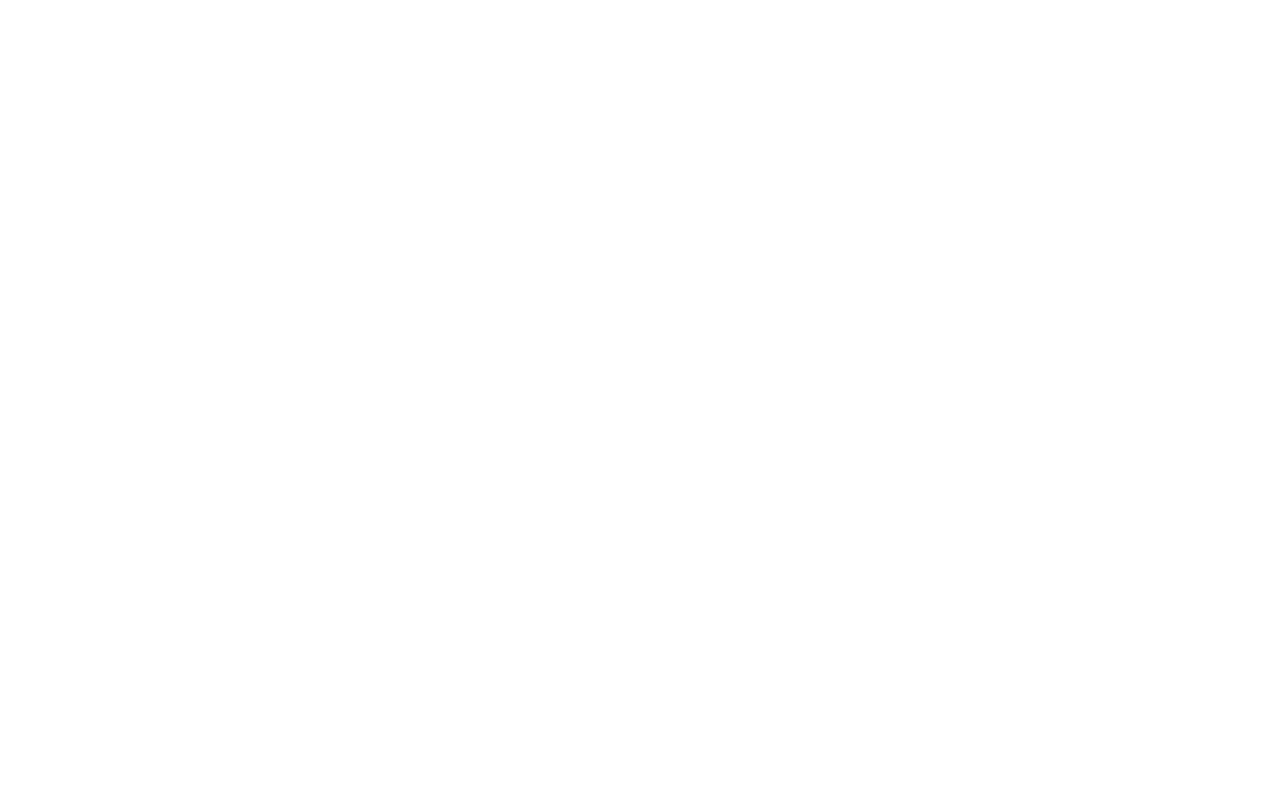
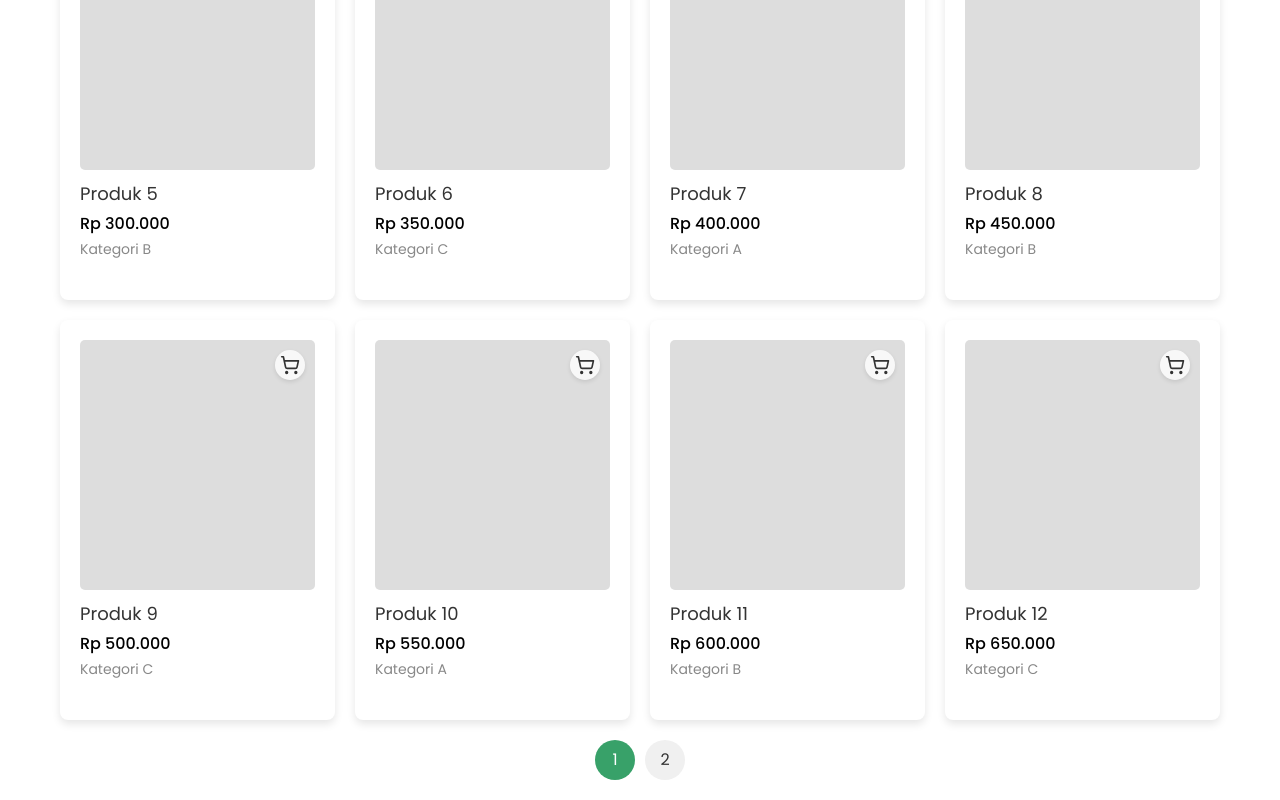
Before and after one commit to arsheedev/arshop, a SvelteKit app: page / in a window 1280 px wide. Shown: the part 1302-2102 px from the top of the page. Before the commit the page ends 800 px from the top, so only its background shows below. Built offline with nearby package versions, Linux system fonts and the light colour scheme.

Commit message:
update page product dan menambahkan lucide svelte

```diff
--- a/package.json
+++ b/package.json
@@ -34,5 +34,8 @@
 		"typescript": "^5.0.0",
 		"typescript-eslint": "^8.0.0",
 		"vite": "^5.0.3"
+	},
+	"dependencies": {
+		"lucide-svelte": "^0.456.0"
 	}
 }
--- /dev/null
+++ b/src/lib/components/product/ListProduct.svelte
@@ -0,0 +1,223 @@
+<script lang="ts">
+	import { ShoppingCart } from 'lucide-svelte'
+	import { Button } from '../ui/button'
+	import { goto } from '$app/navigation'
+
+	const products = [
+		{ id: 1, title: 'Produk 1', price: 'Rp 100.000', category: 'Kategori A' },
+		{ id: 2, title: 'Produk 2', price: 'Rp 150.000', category: 'Kategori B' },
+		{ id: 3, title: 'Produk 3', price: 'Rp 200.000', category: 'Kategori C' },
+		{ id: 4, title: 'Produk 4', price: 'Rp 250.000', category: 'Kategori A' },
+		{ id: 5, title: 'Produk 5', price: 'Rp 300.000', category: 'Kategori B' },
+		{ id: 6, title: 'Produk 6', price: 'Rp 350.000', category: 'Kategori C' },
+		{ id: 7, title: 'Produk 7', price: 'Rp 400.000', category: 'Kategori A' },
+		{ id: 8, title: 'Produk 8', price: 'Rp 450.000', category: 'Kategori B' },
+		{ id: 9, title: 'Produk 9', price: 'Rp 500.000', category: 'Kategori C' },
+		{ id: 10, title: 'Produk 10', price: 'Rp 550.000', category: 'Kategori A' },
+		{ id: 11, title: 'Produk 11', price: 'Rp 600.000', category: 'Kategori B' },
+		{ id: 12, title: 'Produk 12', price: 'Rp 650.000', category: 'Kategori C' },
+		{ id: 13, title: 'Produk 13', price: 'Rp 700.000', category: 'Kategori A' },
+		{ id: 14, title: 'Produk 14', price: 'Rp 750.000', category: 'Kategori B' },
+		{ id: 15, title: 'Produk 15', price: 'Rp 800.000', category: 'Kategori C' }
+	]
+
+	let currentPage = 1
+	const itemsPerPage = 12
+	const totalPages = Math.ceil(products.length / itemsPerPage)
+
+	function goToPage(page: number) {
+		currentPage = page
+	}
+
+	$: displayedProducts = products.slice(
+		(currentPage - 1) * itemsPerPage,
+		currentPage * itemsPerPage
+	)
+</script>
+
+<div class="container">
+	<div class="header">
+		<div class="title">Oleh-Oleh untuk Anda</div>
+		<Button class="bg-green-700 hover:bg-green-800" href="/all">Lihat Semua Produk</Button>
+	</div>
+
+	<div class="product-grid">
+		{#each displayedProducts as product}
+			<div class="card">
+				<div class="placeholder-image">
+					<div class="cart-icon">
+						<ShoppingCart size="20" color="#333" />
+					</div>
+				</div>
+				<div class="product-title">{product.title}</div>
+				<div class="product-price">{product.price}</div>
+				<div class="product-category">{product.category}</div>
+			</div>
+		{/each}
+	</div>
+
+	<div class="pagination">
+		{#each Array(totalPages) as _, index}
+			<button class:active={currentPage === index + 1} on:click={() => goToPage(index + 1)}>
+				{index + 1}
+			</button>
+		{/each}
+	</div>
+</div>
+
+<style>
+	@import url('https://fonts.googleapis.com/css2?family=Poppins:wght@400;500&display=swap');
+
+	* {
+		font-family: 'Poppins', sans-serif;
+		box-sizing: border-box;
+		margin: 0;
+		padding: 0;
+	}
+
+	.container {
+		padding: 20px;
+		margin: 0 auto;
+		max-width: 1200px;
+	}
+
+	.header {
+		display: flex;
+		justify-content: space-between;
+		align-items: center;
+		margin-bottom: 20px;
+		flex-wrap: wrap;
+	}
+
+	.title {
+		font-size: 24px;
+		font-weight: 500;
+		margin-bottom: 10px;
+	}
+
+	.product-grid {
+		display: grid;
+		grid-template-columns: repeat(4, 1fr);
+		gap: 20px;
+		min-height: 900px;
+	}
+
+	.card {
+		background-color: #ffffff;
+		border-radius: 8px;
+		padding: 20px;
+		display: flex;
+		flex-direction: column;
+		align-items: flex-start;
+		box-shadow: 0px 4px 8px rgba(0, 0, 0, 0.1);
+		height: 400px;
+		position: relative;
+		cursor: pointer;
+	}
+
+	.placeholder-image {
+		width: 100%;
+		height: 250px;
+		background-color: #ddd;
+		border-radius: 5px;
+		margin-bottom: 10px;
+		position: relative;
+	}
+
+	.cart-icon {
+		position: absolute;
+		top: 10px;
+		right: 10px;
+		background-color: rgba(255, 255, 255, 0.8);
+		border-radius: 50%;
+		padding: 5px;
+		cursor: pointer;
+		box-shadow: 0px 2px 4px rgba(0, 0, 0, 0.1);
+	}
+
+	.product-title {
+		font-weight: 400;
+		font-size: 18px;
+		color: #333;
+		margin-bottom: 5px;
+	}
+
+	.product-price {
+		color: #000;
+		font-size: 16px;
+		font-weight: 500;
+		margin-bottom: 3px;
+	}
+
+	.product-category {
+		font-size: 14px;
+		color: #888;
+		margin-bottom: 10px;
+	}
+
+	.pagination {
+		display: flex;
+		gap: 10px;
+		justify-content: center;
+		margin-top: 20px;
+	}
+
+	.pagination button {
+		width: 40px;
+		height: 40px;
+		border-radius: 50%;
+		border: none;
+		background-color: #f0f0f0;
+		color: #333;
+		font-size: 16px;
+		cursor: pointer;
+		display: flex;
+		align-items: center;
+		justify-content: center;
+	}
+
+	.pagination button:hover {
+		background-color: #38a169;
+		color: #fff;
+	}
+
+	.pagination button.active {
+		background-color: #38a169;
+		color: #fff;
+	}
+
+	@media (max-width: 1024px) {
+		.product-grid {
+			grid-template-columns: repeat(3, 1fr);
+		}
+
+		.header {
+			flex-direction: column;
+			align-items: flex-start;
+		}
+
+		.title {
+			margin-bottom: 15px;
+		}
+	}
+
+	@media (max-width: 768px) {
+		.product-grid {
+			grid-template-columns: repeat(2, 1fr);
+		}
+
+		.title {
+			font-size: 20px;
+		}
+	}
+
+	@media (max-width: 480px) {
+		.product-grid {
+			grid-template-columns: 1fr;
+		}
+
+		.title {
+			font-size: 18px;
+		}
+	}
+</style>
--- /dev/null
+++ b/src/lib/components/product/all.svelte
@@ -0,0 +1 @@
+<h1>hello</h1>
--- /dev/null
+++ b/src/lib/components/product/store.ts
@@ -0,0 +1,3 @@
+import { writable } from 'svelte/store'
+
+export const selectedProduct = writable(null)
--- a/src/routes/+page.svelte
+++ b/src/routes/+page.svelte
@@ -1,5 +1,7 @@
 <script lang="ts">
 	import Homepage from '$lib/components/Homepage.svelte'
+	import ListProduct from '$lib/components/product/ListProduct.svelte'
 </script>
 
 <Homepage />
+<ListProduct />
```
Also changed, not shown: src/lib/components/all/+page.svelte (added), src/lib/components/product/DetailProduct.svelte (added), 1 other file (tests, documents, lock files or other folders).
